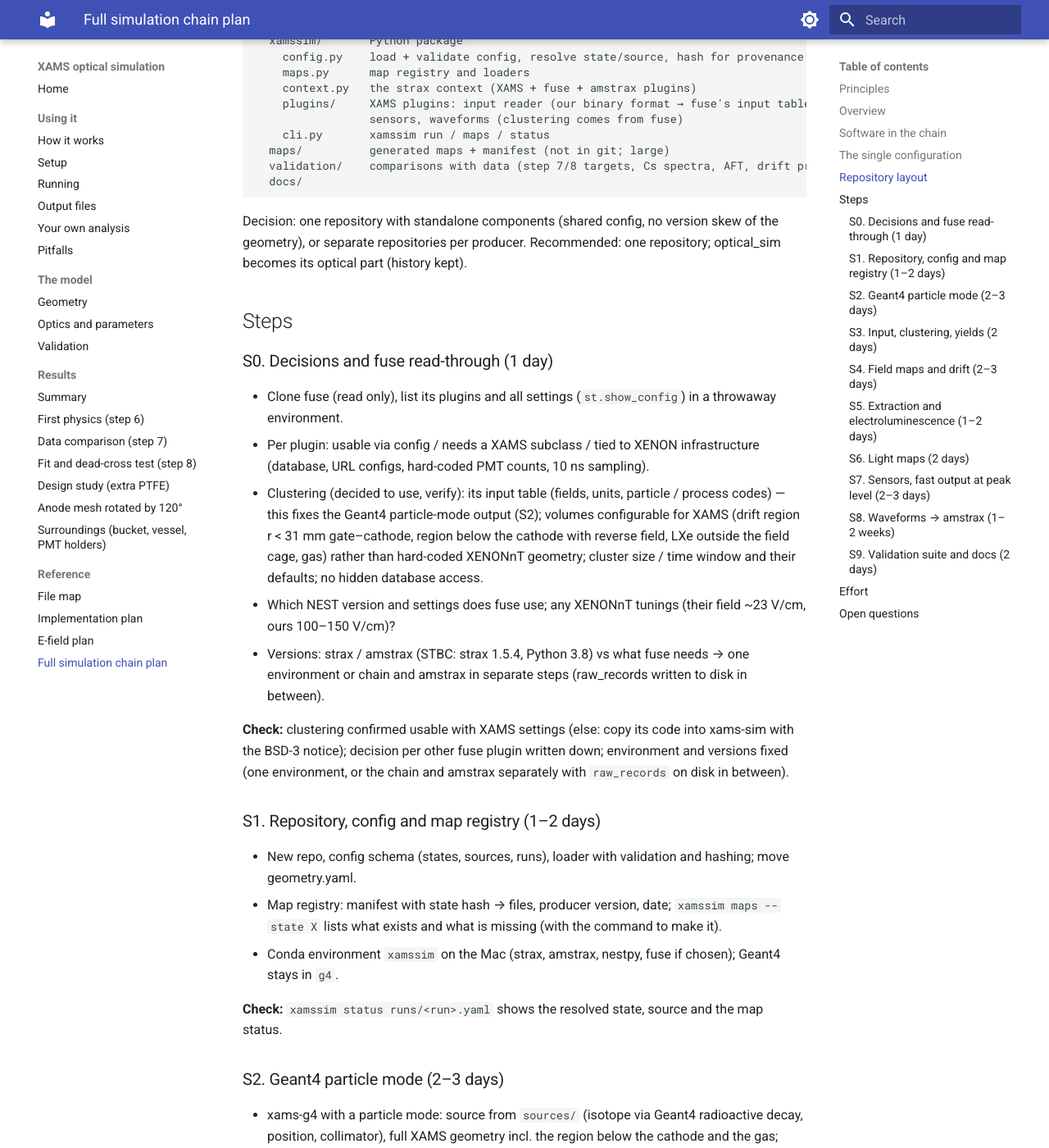
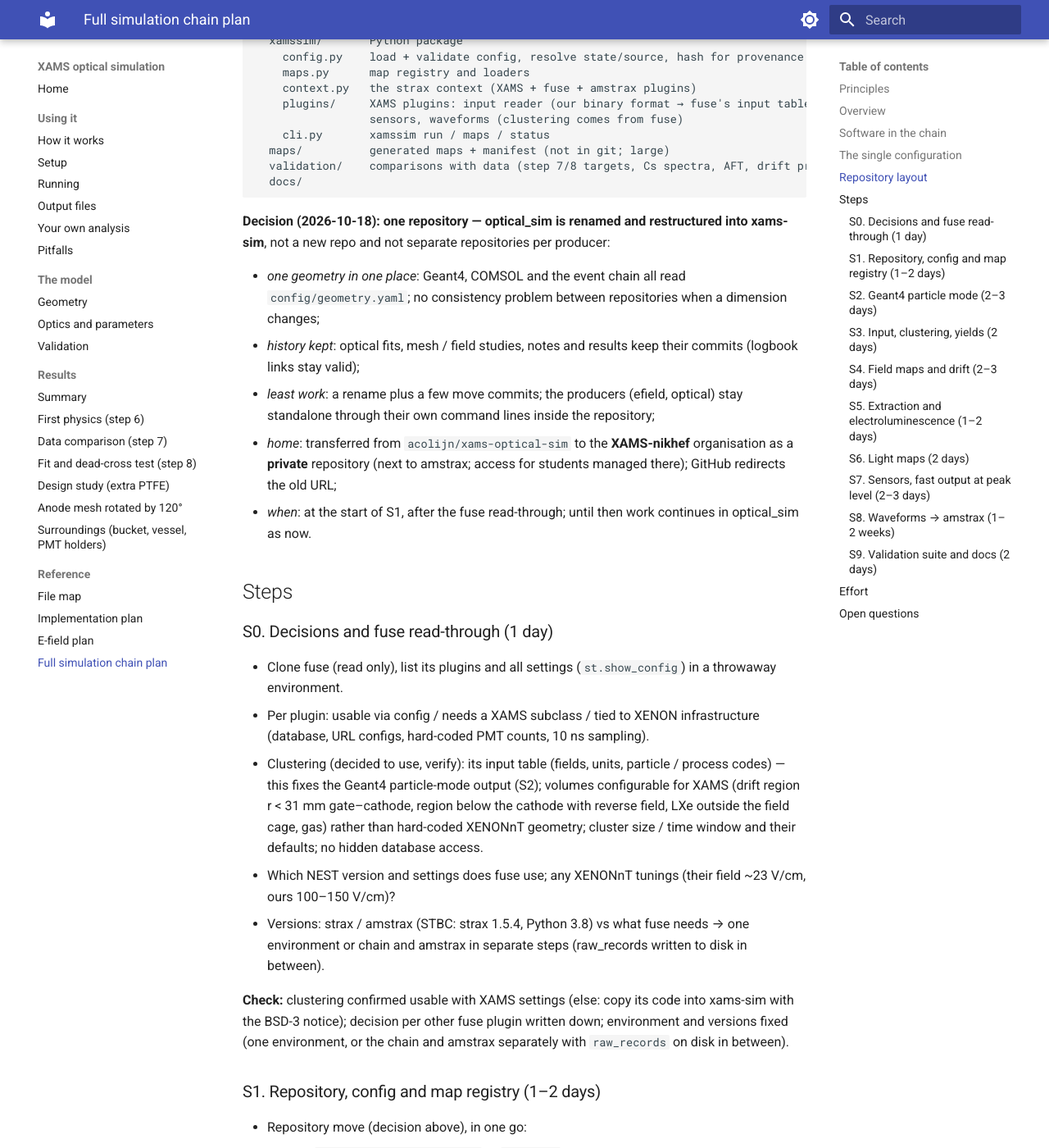
Before and after one commit to XAMS-nikhef/xams-sim, an MkDocs documentation site: the page built from docs/xams_sim_plan.md, in a window 1280 px wide and 1400 px high, scrolled down 3866 px. Shown: the whole window at 82% size. Built offline with MkDocs 1.6.1 and Material for MkDocs 9.7.7, drawn with Linux system fonts in a browser that asks for light colours; some of the changed text lies outside the part shown.

Commit message:
xams-sim plan: repository decision (optical_sim -> xams-sim in XAMS-nikhef)
- one repository: optical_sim renamed and restructured into xams-sim, history kept,
  transferred to XAMS-nikhef as a private repo
- S1 starts with the move: rename/transfer, restructure, update folder, AGENTS.md,
  logbook links and docs site

Co-Authored-By: Claude Opus 5.5 <noreply@anthropic.com>

````diff
--- a/docs/xams_sim_plan.md
+++ b/docs/xams_sim_plan.md
@@ -5,7 +5,7 @@ extraction and electroluminescence, light collection, sensor response, waveforms
 **unchanged** amstrax processing, so simulation and data are compared with the same code and cuts. Every part can also
 be run on its own, and **one configuration file** drives a complete simulation.
 
-Status: plan (2026-10-16; fuse clustering decided 2026-10-18), no code yet.
+Status: plan (2026-10-16; fuse clustering and the repository decided 2026-10-18), no code yet.
 
 ## Principles
 
@@ -115,8 +115,17 @@ XAMS-nikhef/xams-sim
   docs/
 ```
 
-Decision: one repository with standalone components (shared config, no version skew of the geometry), or separate
-repositories per producer. Recommended: one repository; optical_sim becomes its optical part (history kept).
+**Decision (2026-10-18): one repository — optical_sim is renamed and restructured into xams-sim**, not a new repo
+and not separate repositories per producer:
+
+- *one geometry in one place*: Geant4, COMSOL and the event chain all read `config/geometry.yaml`; no consistency
+  problem between repositories when a dimension changes;
+- *history kept*: optical fits, mesh / field studies, notes and results keep their commits (logbook links stay valid);
+- *least work*: a rename plus a few move commits; the producers (efield, optical) stay standalone through their own
+  command lines inside the repository;
+- *home*: transferred from `acolijn/xams-optical-sim` to the **XAMS-nikhef** organisation as a **private** repository
+  (next to amstrax; access for students managed there); GitHub redirects the old URL;
+- *when*: at the start of S1, after the fuse read-through; until then work continues in optical_sim as now.
 
 ## Steps
 
@@ -137,7 +146,14 @@ decision per other fuse plugin written down; environment and versions fixed (one
 separately with `raw_records` on disk in between).
 
 ### S1. Repository, config and map registry (1–2 days)
-- New repo, config schema (states, sources, runs), loader with validation and hashing; move geometry.yaml.
+- Repository move (decision above), in one go:
+  1. rename `acolijn/xams-optical-sim` → `xams-sim` and transfer it to XAMS-nikhef (private);
+  2. restructure in a few commits: `geometry.yaml` → `config/`, the Geant4 code → `g4/`, scan tools and step 6–8 →
+     `optical/`, `efield/` stays, new `xamssim/`; `results/`, `notes/`, `docs/` stay; check that the existing scripts and
+     the MkDocs build still run after each move;
+  3. update the local folder name, the remote, `AGENTS.md` (systems + repositories tables), links in the logbook and
+     the docs site.
+- Config schema (states, sources, runs), loader with validation and hashing.
 - Map registry: manifest with state hash → files, producer version, date; `xamssim maps --state X` lists what exists
   and what is missing (with the command to make it).
 - Conda environment `xamssim` on the Mac (strax, amstrax, nestpy, fuse if chosen); Geant4 stays in `g4`.
@@ -217,7 +233,7 @@ S8 adds the like-for-like comparison through amstrax.
 ## Open questions
 
 1. fuse beyond clustering: which other plugins (yields, drift, extraction, PMT, waveforms) — per plugin in S0.
-2. One repository (optical_sim grows into xams-sim) or separate repositories per producer.
+2. ~~One repository or separate repositories~~ — decided 2026-10-18: optical_sim → xams-sim (XAMS-nikhef, private).
 3. strax / amstrax versions for the simulation environment (STBC runs strax 1.5.4 on Python 3.8).
 4. Where the field map comes from in production: COMSOL file export (security setting) or the printed-map route.
 5. Delayed-electron model in the drift step: which model (for the paper).
````
